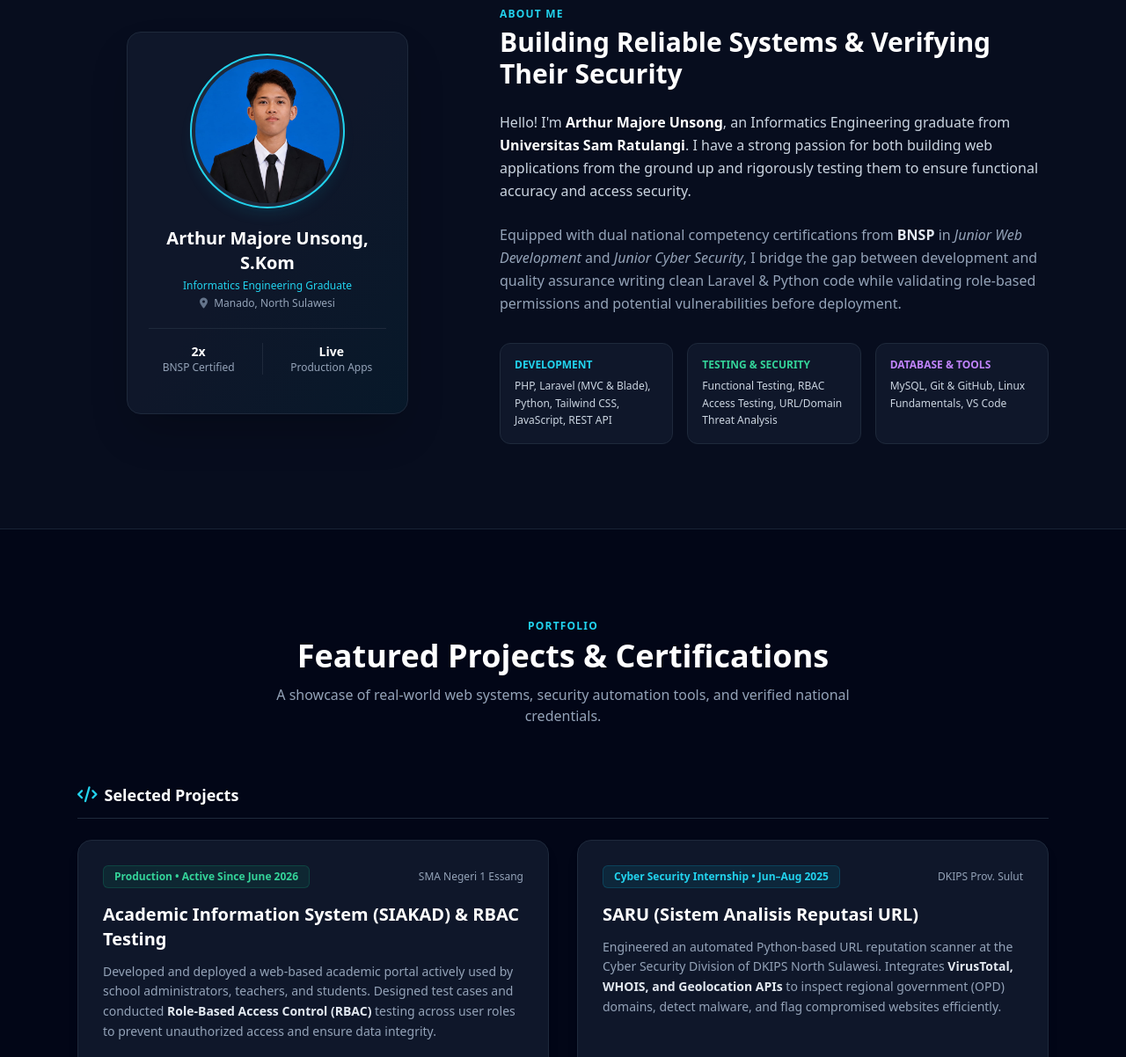
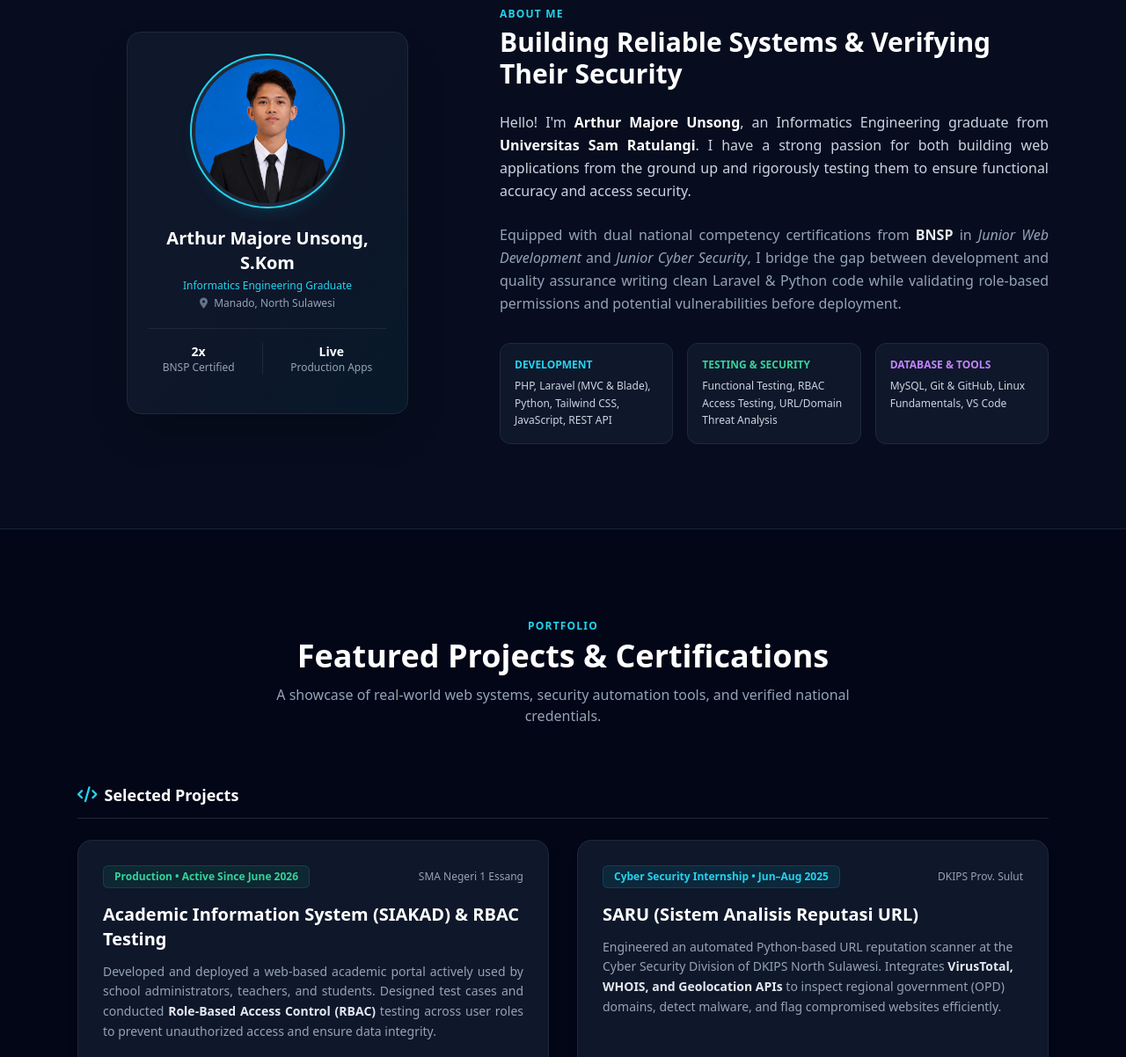
Before and after one commit to excalibur17/portofolio, a plain HTML site: page index.html in a window 1280 px wide. Shown: the part 860-2062 px from the top of the page at 88% size. Drawn offline with nearby package versions, Linux system fonts and the light colour scheme.

Commit message:
justify text

```diff
--- a/index.html
+++ b/index.html
@@ -196,7 +196,7 @@
               </h3>
             </div>
 
-            <p class="text-slate-300 leading-relaxed">
+            <p class="text-slate-300 leading-relaxed text-justify">
               Hello! I'm
               <strong class="text-white">Arthur Majore Unsong</strong>, an
               Informatics Engineering graduate from
@@ -206,7 +206,7 @@
               accuracy and access security.
             </p>
 
-            <p class="text-slate-400 leading-relaxed">
+            <p class="text-slate-400 leading-relaxed text-justify">
               Equipped with dual national competency certifications from
               <strong class="text-slate-200">BNSP</strong> in
               <em>Junior Web Development</em> and
@@ -292,7 +292,7 @@
               <h4 class="text-xl font-bold text-white mb-3">
                 Academic Information System (SIAKAD) & RBAC Testing
               </h4>
-              <p class="text-sm text-slate-400 leading-relaxed mb-5">
+              <p class="text-sm text-slate-400 leading-relaxed mb-5 text-justify" >
                 Developed and deployed a web-based academic portal actively used
                 by school administrators, teachers, and students. Designed test
                 cases and conducted
```
